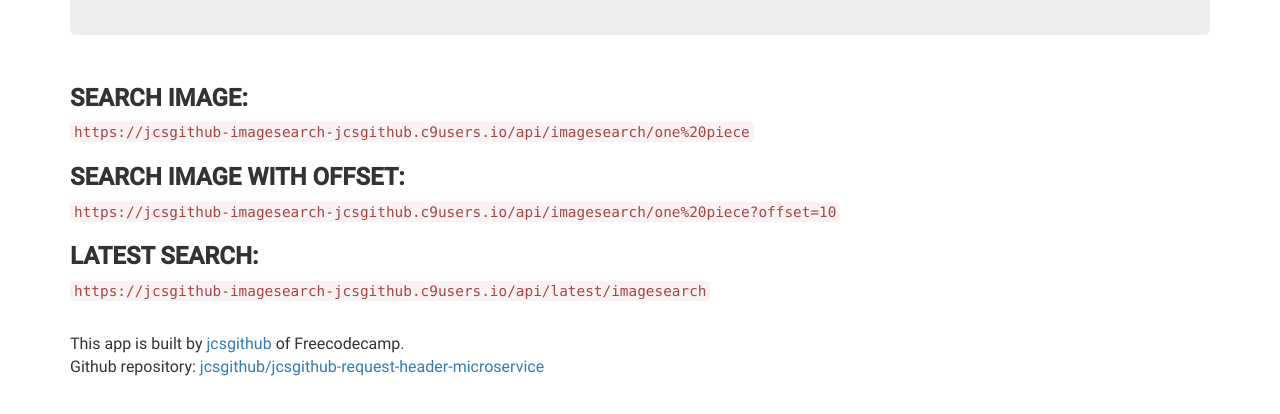
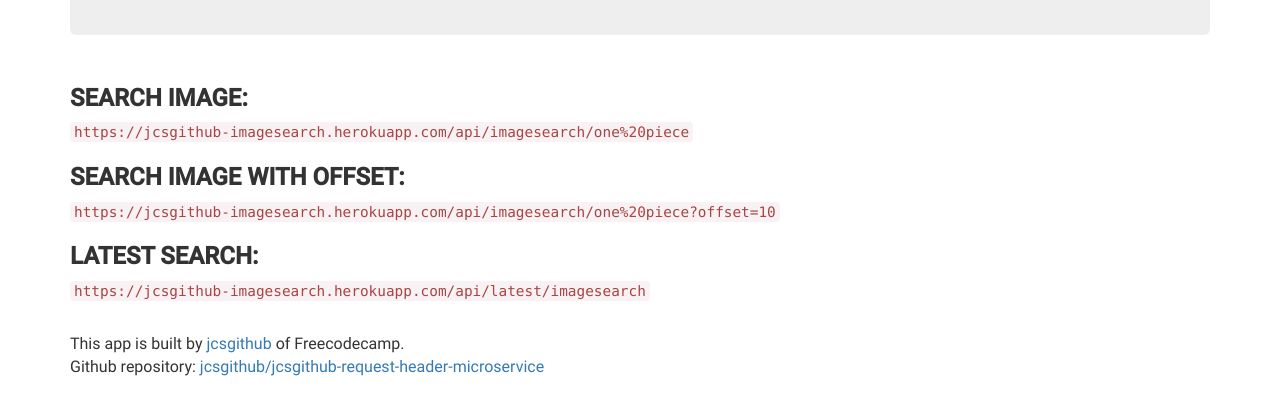
Before and after one commit to jcsgithub/jcsgithub-imagesearch, a website: page public/index.html in a window 1280 px wide. Shown: the part 154-568 px from the top of the page. Drawn offline with nearby package versions, Linux system fonts and the light colour scheme.

Commit message:
Ready for heroku deployment

```diff
--- a/public/index.html
+++ b/public/index.html
@@ -28,13 +28,13 @@
 
 <div class="container">
 	<h3><strong>SEARCH IMAGE:</strong></h3>
-	<code><a class="text-danger" href="https://jcsgithub-imagesearch-jcsgithub.c9users.io/api/imagesearch/one%20piece" target="_blank">https://jcsgithub-imagesearch-jcsgithub.c9users.io/api/imagesearch/one%20piece</a></code><br/>
+	<code><a class="text-danger" href="https://jcsgithub-imagesearch.herokuapp.com/api/imagesearch/one%20piece" target="_blank">https://jcsgithub-imagesearch.herokuapp.com/api/imagesearch/one%20piece</a></code><br/>
 
 	<h3><strong>SEARCH IMAGE WITH OFFSET:</strong></h3>
-	<code><a class="text-danger" href="https://jcsgithub-imagesearch-jcsgithub.c9users.io/api/imagesearch/one%20piece?offset=10" target="_blank">https://jcsgithub-imagesearch-jcsgithub.c9users.io/api/imagesearch/one%20piece?offset=10</a></code><br/>
+	<code><a class="text-danger" href="https://jcsgithub-imagesearch.herokuapp.com/api/imagesearch/one%20piece?offset=10" target="_blank">https://jcsgithub-imagesearch.herokuapp.com/api/imagesearch/one%20piece?offset=10</a></code><br/>
 
 	<h3><strong>LATEST SEARCH:</strong></h3>
-	<code><a class="text-danger" href="https://jcsgithub-imagesearch-jcsgithub.c9users.io/api/latest/imagesearch" target="_blank">https://jcsgithub-imagesearch-jcsgithub.c9users.io/api/latest/imagesearch</a></code>
+	<code><a class="text-danger" href="https://jcsgithub-imagesearch.herokuapp.com/api/latest/imagesearch" target="_blank">https://jcsgithub-imagesearch.herokuapp.com/api/latest/imagesearch</a></code>
 </div>
 
 <footer class="footer margin-medium-top">
--- a/server.js
+++ b/server.js
@@ -6,7 +6,7 @@
 var bodyParser = require('body-parser')
 
 var app = express();
-require('dotenv').load();
+// require('dotenv').load();
 
 mongoose.connect(process.env.MONGO_URI);
 mongoose.Promise = global.Promise;
```
